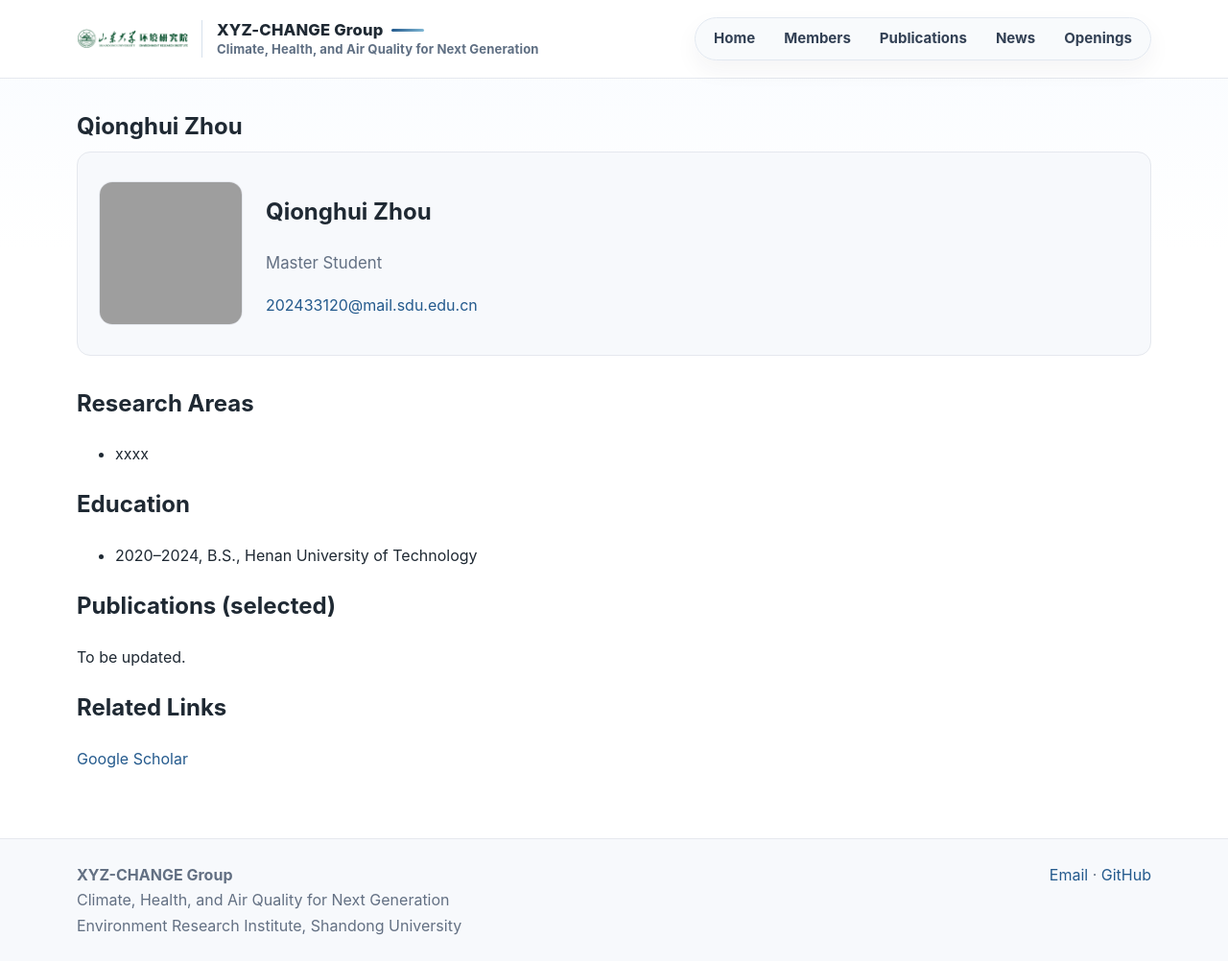
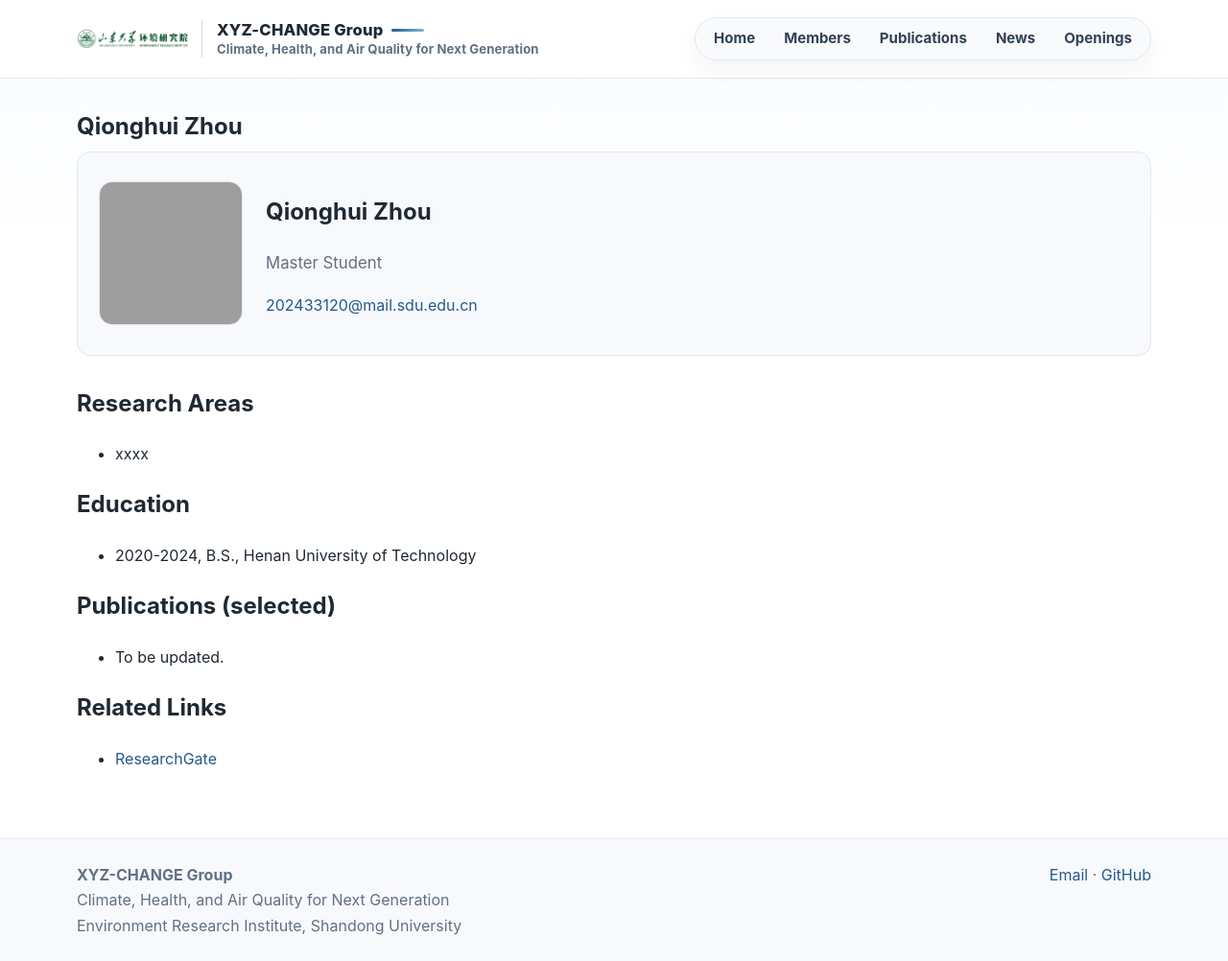
Before and after one commit to MuJSh/xyz_CHANGE, a Jekyll site: the page built from _pages/qionghui-zhou.md, in a window 1280 px wide and 1002 px high. Shown: the whole window at 96% size. Built offline with Jekyll 4.4.1, drawn with Linux system fonts in a browser that asks for light colours; part of the change alters nothing that is shown.

Commit message:
Add ResearchGate link for Qionghui Zhou

```diff
--- a/_pages/qionghui-zhou.md
+++ b/_pages/qionghui-zhou.md
@@ -19,4 +19,12 @@ permalink: /members/qionghui-zhou/
 
 ## Education
 
-- 2020–2024, B.S., Henan University of Technology
+- 2020-2024, B.S., Henan University of Technology
+
+## Publications (selected)
+
+- To be updated.
+
+## Related Links
+
+- [ResearchGate](https://www.researchgate.net/profile/Qionghui-Zhou)
```
